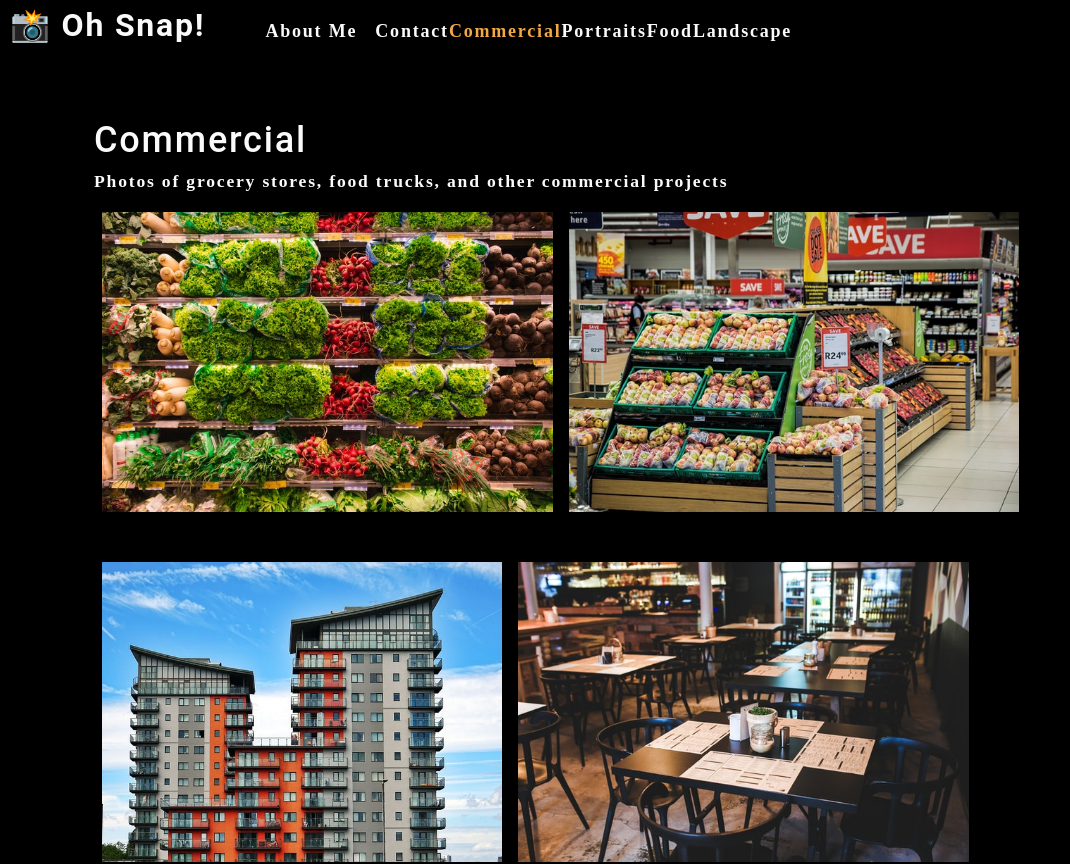
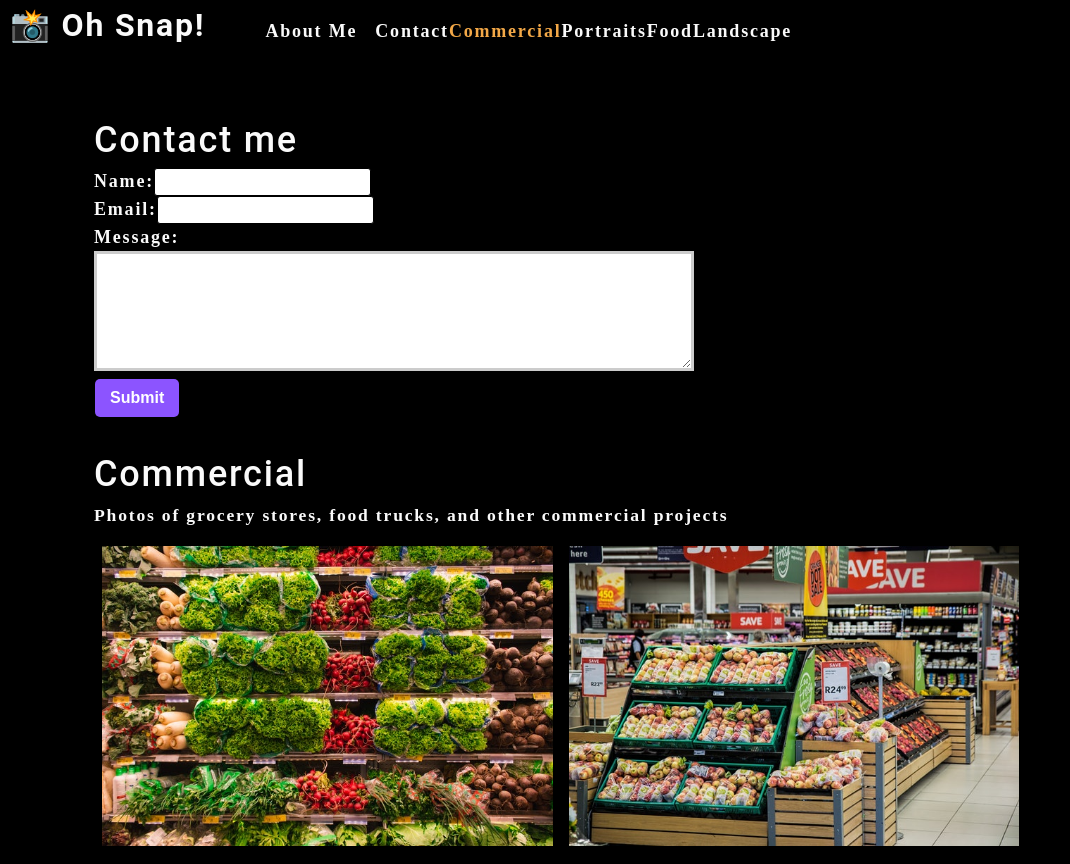
Before and after one commit to JoseEPina/photo-port, a React (Create React App) app: page / in a window 1280 px wide. Shown: the top 864 px of the page, without its empty margins (0-1070 px from the left). Built offline with nearby package versions, Linux system fonts and the light colour scheme.

Commit message:
Added onChange event functions to handle form submission.

```diff
--- a/src/App.js
+++ b/src/App.js
@@ -2,6 +2,7 @@
 import Nav from './components/Nav';
 import About from './components/About';
 import Gallery from './components/Gallery';
+import ContactForm from './components/Contact';
 
 function App() {
    const [categories] = useState([
@@ -25,10 +26,9 @@
             currentCategory={currentCategory}
          ></Nav>
          <main>
-            <div>
-               <Gallery currentCategory={currentCategory}></Gallery>
-               <About></About>
-            </div>
+            <ContactForm></ContactForm>
+            <Gallery currentCategory={currentCategory}></Gallery>
+            <About></About>
          </main>
       </div>
    );
--- a/src/components/Contact/index.js
+++ b/src/components/Contact/index.js
@@ -1,25 +1,39 @@
-import React from 'react';
+import React, { useState } from 'react';
 
-function contactForm() {
+function ContactForm() {
+   const [formState, setFormState] = useState({ name: '', email: '', message: '' });
+
+   // desctructure formState
+   const { name, email, message } = formState;
+
+   function handleChange(e) {
+      setFormState({ ...formState, [e.target.name]: e.target.value });
+   }
+
+   function handleSubmit(e) {
+      e.preventDefault();
+      console.log(formState);
+   }
+   //console.log(formState);
    // JSX
    return (
       <section>
          <h1>Contact me</h1>
-         <form id='contact-form'>
-            // name input
+         <form id='contact-form' onSubmit={handleSubmit}>
+            {/*name input*/}
             <div>
                <label htmlFor='name'>Name:</label>
-               <input type='text' name='name' />
+               <input type='text' defaultValue={name} onChange={handleChange} name='name' />
             </div>
-            // email input
+            {/*email input*/}
             <div>
                <label htmlFor='email'>Email:</label>
-               <input type='email' name='email' />
+               <input type='email' defaultValue={email} onChange={handleChange} name='email' />
             </div>
-            // message text area
+            {/*message text area*/}
             <div>
                <label htmlFor='message'>Message:</label>
-               <textarea name='message' rows='5' />
+               <textarea name='message' defaultValue={message} onChange={handleChange} rows='5' />
             </div>
             <button type='submit'>Submit</button>
          </form>
@@ -27,4 +41,4 @@
    );
 }
 
-export default contactForm;
+export default ContactForm;
```
